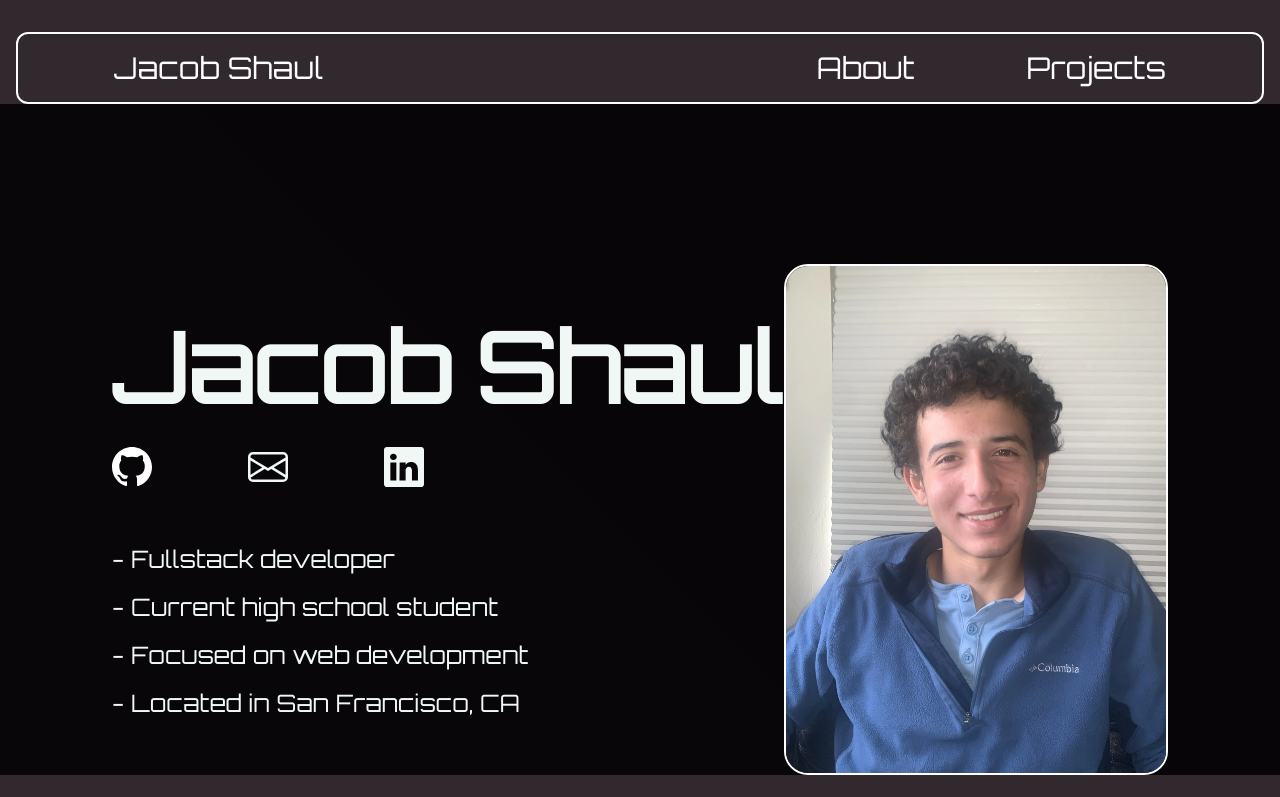
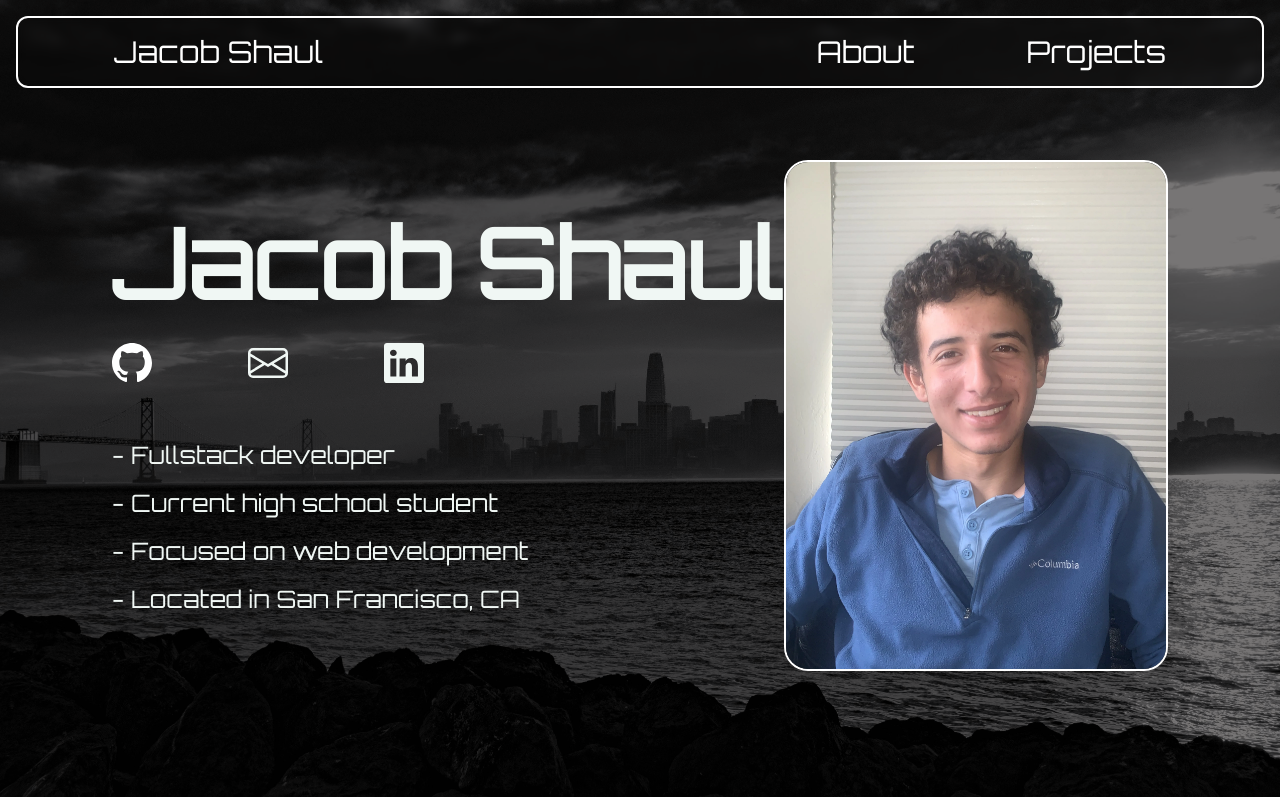
Before and after one commit to jacob-s-codes/personal-portfolio, a Next.js app: page / in a window 1280 px wide. Shown: the top 797 px of the page. Built offline with nearby package versions, Linux system fonts and the light colour scheme.

Commit message:
changed to cool sf background

```diff
--- a/app/components/HomePage/LandingPage.tsx
+++ b/app/components/HomePage/LandingPage.tsx
@@ -8,7 +8,7 @@ import homepagestyles from '../../styles/HomePage.module.css'
 const LandingPage = () => {
     return (
         <div>
-            <div className={`flex flex-row items-center justify-between pt-40 ${homepagestyles.landpagebg} w-full`}>
+            <div className={`flex flex-row items-center justify-between py-40 ${homepagestyles.landpagebg} w-full`}>
                 <div className='flex flex-col items-start ml-28'>
                     <h1 className='text-8xl font-bold'>Jacob Shaul</h1>
                     <div className='mt-8'>
--- a/app/components/HomePage/NavBar.tsx
+++ b/app/components/HomePage/NavBar.tsx
@@ -3,14 +3,10 @@ import React from 'react';
 import CryptoText from './CryptoText';
 import Link from 'next/link';
 
-
 const NavBar: React.FC = () => {
-
-
   return (
-
-    <header className="sticky top-4 py-4 px-4 z-50 text-white">
-      <div className="border-2  border-white hover:border-[#99E1D9] rounded-xl py-4 w-full relative backdrop-blur-sm z-50">
+    <header className="fixed top-0 left-0 right-0 py-4 px-4 z-50 text-white">
+      <div className="border-2 border-white hover:border-[#99E1D9] rounded-xl py-4 w-full relative backdrop-blur-sm z-50">
         <ul className="flex flex-row w-full items-center justify-between text-3xl">
           <div className="flex justify-end">
             <li className="ml-24">
--- a/app/globals.css
+++ b/app/globals.css
@@ -22,5 +22,5 @@ main {
   justify-content: center;
   margin-left: auto;
   margin-right: auto;
-  background-color: #32292F;
+
 }
--- a/app/layout.tsx
+++ b/app/layout.tsx
@@ -33,9 +33,9 @@ export default function RootLayout({
   children: React.ReactNode;
 }>) {
   return (
-    <html lang="en" suppressHydrationWarning className="w-full bg-[#32292F]">
+    <html lang="en" suppressHydrationWarning className="w-full bg-black">
       <body
-        className={` antialiased text-[#F0F7F4] z-10 orbitron bg-[#32292F] w-full font-orbitron ${orbitron.variable} max-w-[1800px] mx-auto`}
+        className={` antialiased text-[#F0F7F4] z-10 orbitron bg-black w-full font-orbitron ${orbitron.variable} max-w-[1800px] mx-auto`}
       >
         {children}
       </body>
--- a/app/styles/HomePage.module.css
+++ b/app/styles/HomePage.module.css
@@ -1,3 +1,8 @@
 .landpagebg {
-    background-image: url('../assets/Possiblebg.jpg');
+    background-image: url('../assets/pexels-shotbysylvesterabigail-27686060.jpg');
+    background-position: top right;
+    background-size: cover;
+    background-repeat: no-repeat;
+    background-blend-mode: multiply;
+    background-color: rgb(119, 117, 117);
 }
```
Also changed, not shown: app/assets/differentpossiblebg.avif (added), app/assets/pexels-shotbysylvesterabigail-27686060.jpg (added).
